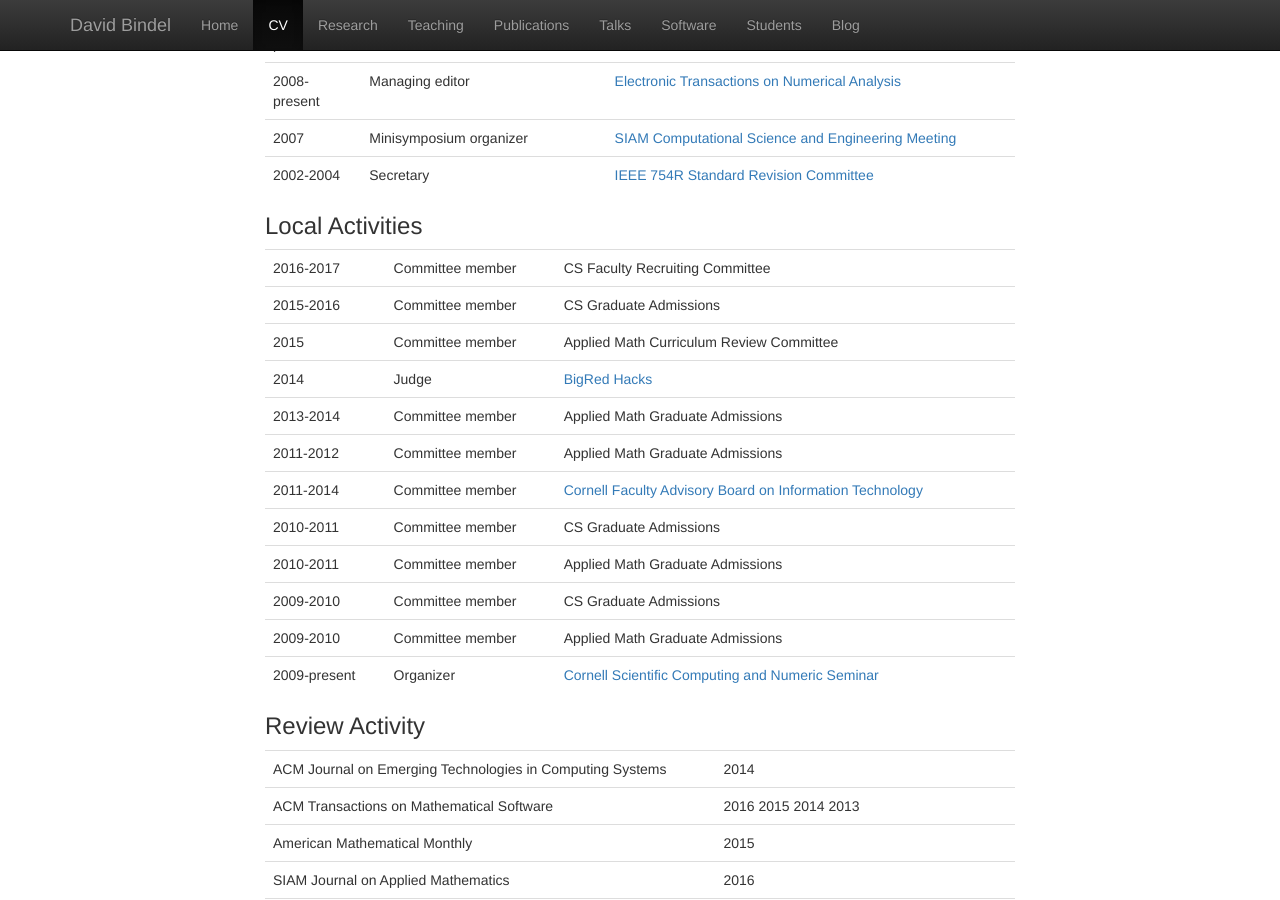
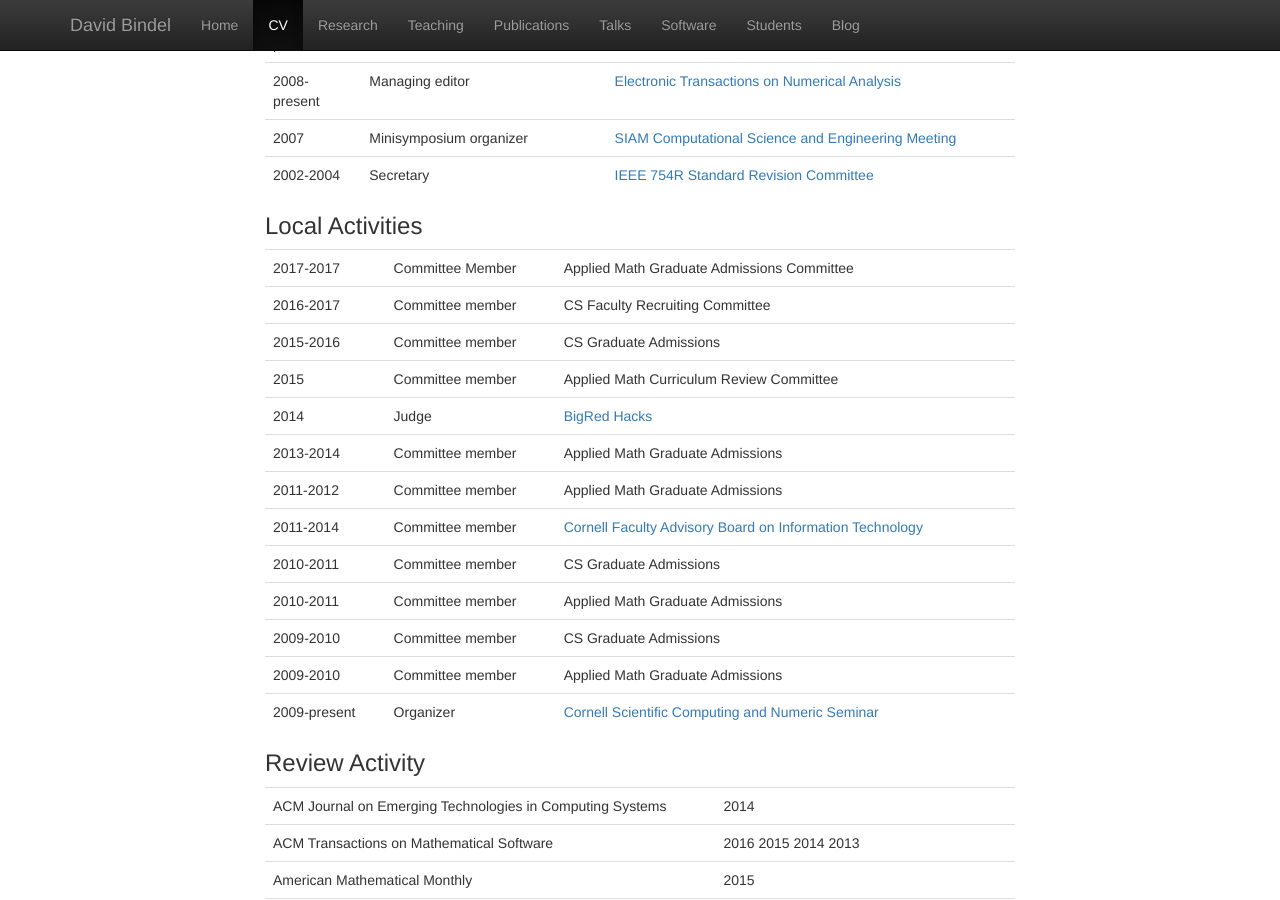
Before and after one commit to dbindel/cornell_web, a Jekyll site: the page built from vita.html, in a window 1280 px wide and 900 px high, scrolled down 13842 px. Built offline with Jekyll 4.4.1, drawn with Linux system fonts in a browser that asks for light colours; nearby versions of some CDN libraries; some of the changed text lies outside the part shown.

Commit message:
Updated service and reviewing.

```diff
--- a/_data/reviewing.yml
+++ b/_data/reviewing.yml
@@ -105,4 +105,7 @@
   when: [2009, 2015]
 -
   what: Proposal referee for NSF
-  when: [2012, 2016]
+  when: [2012, 2016, 2017]
+-
+  what: Proposal referee for NASA
+  when: [2017]
--- a/_data/service.yml
+++ b/_data/service.yml
@@ -9,6 +9,12 @@
   what: IEEE International Parallel and Distributed Processing Symposium
   role: Program committee member
   type: [external]
+-
+  when: 2017
+  until: 2017
+  what: Applied Math Graduate Admissions Committee
+  role: Committee Member
+  type: [cornell, cam, local]
 -
   when: 2016
   until: 2017
@@ -37,7 +43,7 @@
   when: 2015
   what: Applied Math Curriculum Review Committee
   role: Committee member
-  type: [cornell, cs, local]
+  type: [cornell, cam, local]
 -
   when: 2015
   what: IEEE International Parallel and Distributed Processing Symposium
```
